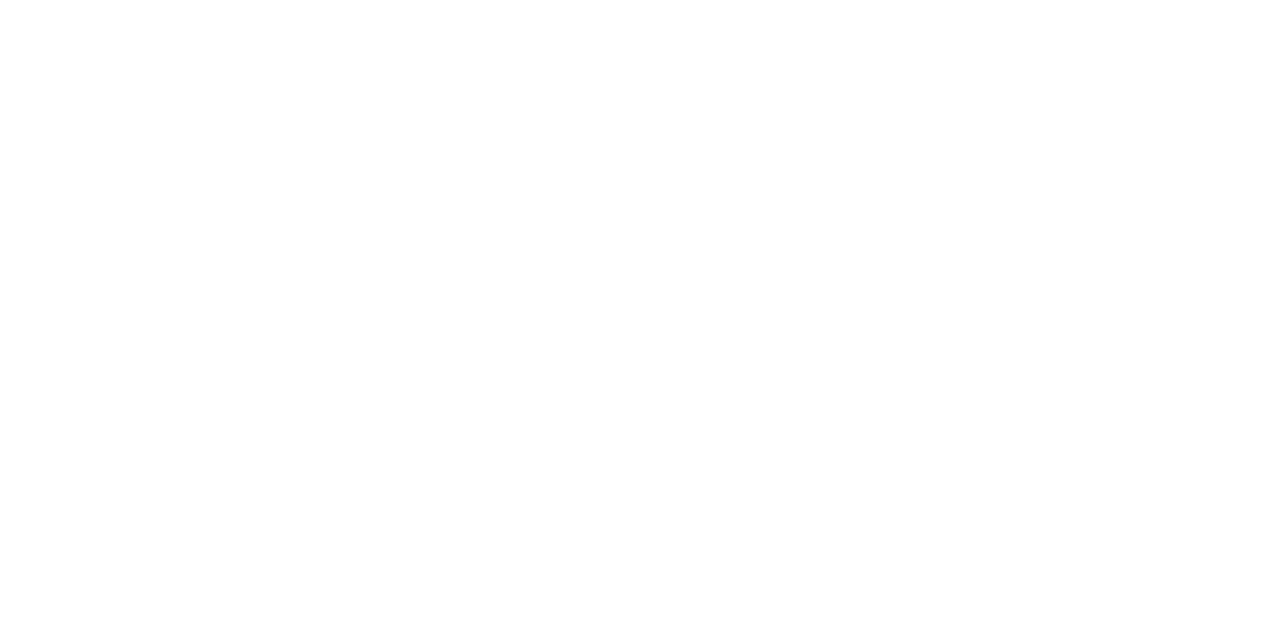
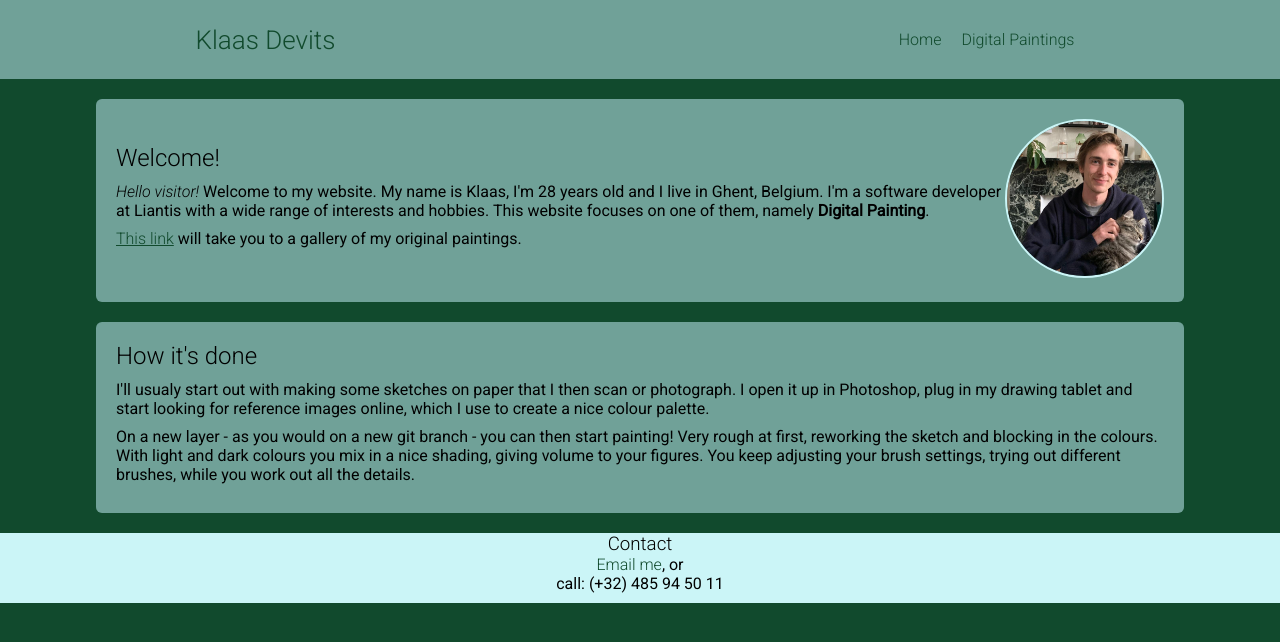
Before and after one commit to klozn/HTML-CSS-Project, a plain HTML site: page index.html in a window 1280 px wide. Drawn offline with Linux system fonts and the light colour scheme.

Commit message:
whoops forgot about git

```diff
--- a/css/master.css
+++ b/css/master.css
@@ -0,0 +1,135 @@
+* {
+  margin: 0;
+  padding: 0;
+  box-sizing: border-box;
+}
+
+body {
+  background-color: #114a2d;
+  font-family: "Roboto", sans-serif;
+}
+
+h1, h2, h3 {
+  font-weight: 300;
+}
+
+h1 {
+  font-size: 26px;
+}
+
+h2 {
+  font-size: 24px;
+  margin-bottom: 10px;
+}
+
+p {
+  margin-bottom: 9px;
+}
+
+img {
+  max-width: 100%;
+  max-height: 100%;
+}
+
+figcaption {
+  text-align: right;
+  margin-bottom: 10px;
+}
+
+.header {
+  background-color: #70a198;
+  color: #114a2d;
+  display: flex;
+  justify-content: space-around;
+  align-items: center;
+  padding: 20px 10px 20px 10px;
+  height: initial;
+  margin-bottom: 20px;
+}
+
+.menu {
+  display: flex;
+  justify-content: space-around;
+  align-items: center;
+  width: 50%;
+}
+
+.menu-item {
+  display: flex;
+  margin: 10px;
+}
+
+a {
+  color: #114a2d;
+  font-family: "Roboto", sans-serif;
+  font-weight: 300;
+  text-decoration: none;
+}
+
+a:hover {
+  color: #cbf5f7;
+}
+.main-container {
+  display: flex;
+  flex-wrap: wrap;
+  flex-direction: column;
+  align-items: center;
+  justify-content: center;
+}
+
+.introduction {
+  display: flex;
+  flex-direction: column;
+  align-items: center;
+  text-align: center;
+}
+
+.section {
+  display: flex;
+  flex-direction: column;
+  width: 85%;
+  background-color: #70a198;
+  margin-bottom: 20px;
+  padding: 0 20px 0 20px;
+  border-radius: 6px;
+  padding: 20px;
+}
+
+.gallery-section {
+
+}
+
+.picture img {
+  border-radius: 50%;
+  border: 2px solid #cbf5f7;
+}
+.about {
+  align-items: flex-start;
+}
+.about a {
+  text-decoration: underline;
+}
+
+.footer {
+  background-color: #cbf5f7;
+  height: 70px;
+  display: flex;
+  justify-content: center;
+  text-align: center;
+  margin-bottom: 50px;
+}
+.footer a:hover {
+  color: #70a198;
+}
+
+@media only screen and (min-width: 700px) {
+  .menu {
+    width: 30%;
+    justify-content: flex-end;
+  }
+  .introduction {
+    flex-direction: row-reverse;
+    justify-content: space-around;
+    text-align: left;
+  }
+}
--- a/index.html
+++ b/index.html
@@ -3,9 +3,60 @@
   <head>
     <meta charset="utf-8">
     <title>Home</title>
-    <link rel="stylesheet" href="/css/master.css">
+    <link rel="stylesheet" href="css/master.css" />
+    <meta name="viewport"
+    content="width=device-width, initial-scale=1.0, maximum-scale=1.0" />
+    <link rel="preconnect" href="https://fonts.googleapis.com">
+    <link rel="preconnect" href="https://fonts.gstatic.com" crossorigin>
+    <link href="https://fonts.googleapis.com/css2?family=Roboto:ital,wght@0,300;0,400;1,300&display=swap" rel="stylesheet">
   </head>
   <body>
-
+    <header class="header">
+      <h1>Klaas Devits</h1>
+      <nav class="menu">
+        <div class="menu-item">
+          <a href="#">Home</a>
+        </div>
+        <div class="menu-item">
+          <a href="digital-paintings.html">Digital Paintings</a>
+        </div>
+      </nav>
+    </header>
+    <main class="main-container">
+      <div class="introduction section">
+        <div class="picture">
+          <img src="img/klaas.jpg" alt="profile pic">
+        </div>
+        <div class="about">
+          <h2>Welcome!</h2>
+          <p><em>Hello visitor!</em> Welcome to my website. My name is Klaas,
+          I'm 28 years old and I live in Ghent, Belgium. I'm a software developer
+          at Liantis with a wide range of interests and hobbies. This website
+          focuses on one of them, namely <strong>Digital Painting</strong>.</p>
+          <p><a href="digital-paintings.html">This link</a> will take you to a
+          gallery of my original paintings.</p>
+        </div>
+      </div>
+      <div class="dp-explained section">
+        <h2>How it's done</h2>
+        <p>I'll usualy start out with making some sketches on paper that I
+          then scan or photograph. I open it up in Photoshop, plug in my drawing
+          tablet and start looking for reference images online, which I
+          use to create a nice colour palette.</p>
+        <p>On a new layer - as you would on a new git branch - you can then
+          start painting! Very rough at first, reworking the sketch and blocking
+          in the colours. With light and dark colours you mix in a nice
+          shading, giving volume to your figures. You keep adjusting your brush
+          settings, trying out different brushes, while you work out all the
+          details.</p>
+      </div>
+    </main>
+    <footer class="footer">
+      <div class="contact footer-item">
+        <h3>Contact</h3>
+        <a href="mailto:klaas.devits@gmail.com">Email me</a>, or
+        <p>call: (+32) 485 94 50 11</p>
+      </div>
+    </footer>
   </body>
 </html>
```
Also changed, not shown: digital-paintings.html (added, +82 -0 lines), img/inocents.jpg (added), img/klaas.jpg (added), img/legermeneer.jpg (added), img/legermeninder.jpg (added), img/love.jpg (added), img/name.png (added), img/normandy.jpg (added), img/profielmeneer.jpg (added), img/ratafant.jpg (added).
